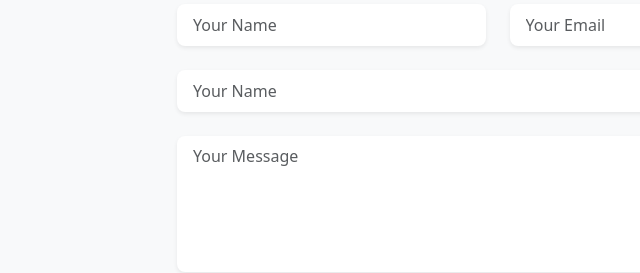
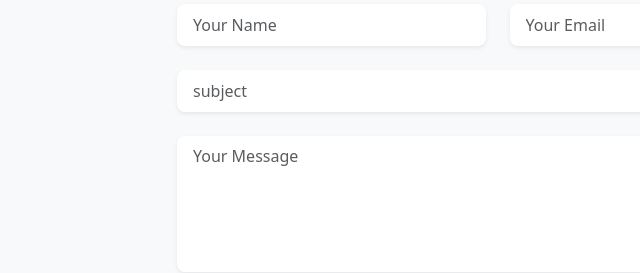
Before and after one commit to chodipilliajay/portfolio4, a plain HTML site: page index.html in a window 1280 px wide. Shown: the part 3757-4030 px from the top of the page, 380-1020 px from the left. Drawn offline with nearby package versions, Linux system fonts and the light colour scheme.

Commit message:
Update index.html

```diff
--- a/index.html
+++ b/index.html
@@ -398,7 +398,7 @@
                   </div>
                 <div class="row">
                 <div class="col-lg-12 mb-4">
-                  <input type="subject" name="" placeholder="Your Name" class="form-control form-control-lg fs-6 border-0 shadow-sm">
+                  <input type="text" name="subject" placeholder="subject" class="form-control form-control-lg fs-6 border-0 shadow-sm">
                 </div>
               </div>
               <div class="row">
```
